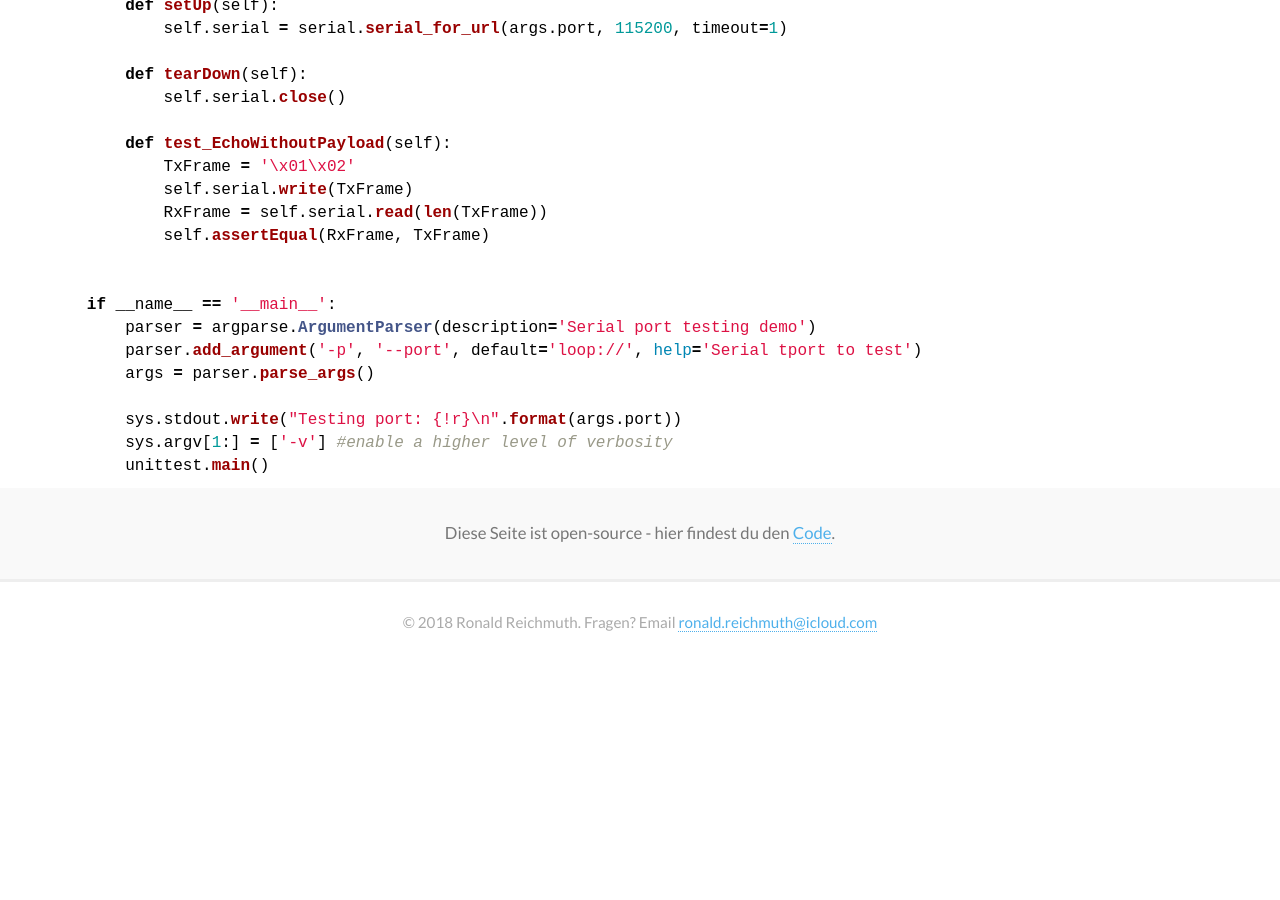
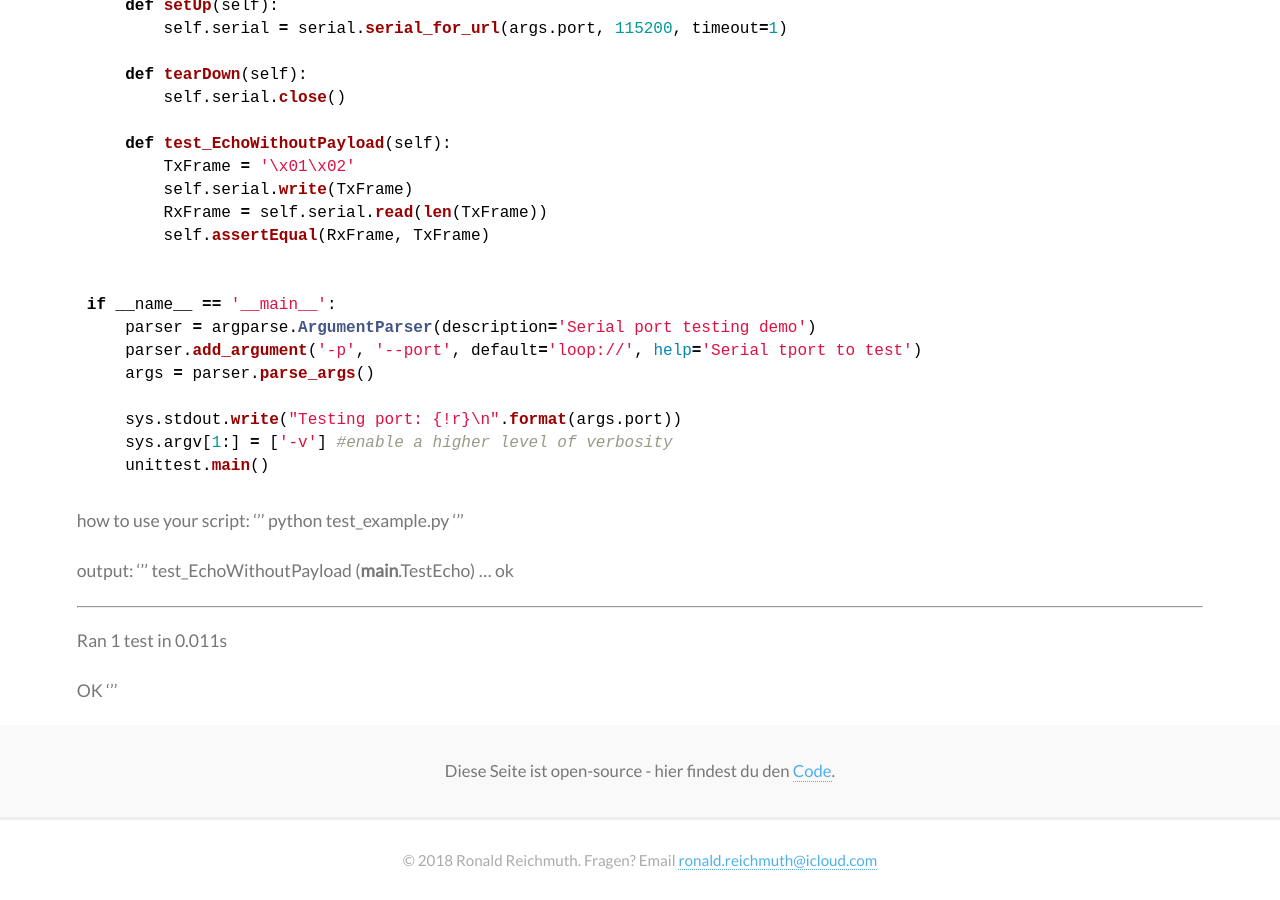
Before and after one commit to ronaldreichmuth/ronaldreichmuth.github.io, a Jekyll site: the page built from _posts/2018-12-15-unittest-python.md, in a window 1280 px wide and 900 px high, scrolled down 907 px. Built offline with Jekyll 4.4.1, drawn with Linux system fonts in a browser that asks for light colours; before the commit the page ends 1569 px from its top, so only the background shows below that.

Commit message:
Update 2018-12-15-unittest-python.md

````diff
--- a/_posts/2018-12-15-unittest-python.md
+++ b/_posts/2018-12-15-unittest-python.md
@@ -40,3 +40,19 @@ if __name__ == '__main__':
     sys.argv[1:] = ['-v'] #enable a higher level of verbosity
     unittest.main()
 ```
+
+
+how to use your script:
+'''
+python test_example.py
+'''
+
+output:
+'''
+test_EchoWithoutPayload (__main__.TestEcho) ... ok
+
+----------------------------------------------------------------------
+Ran 1 test in 0.011s
+
+OK
+'''
````
